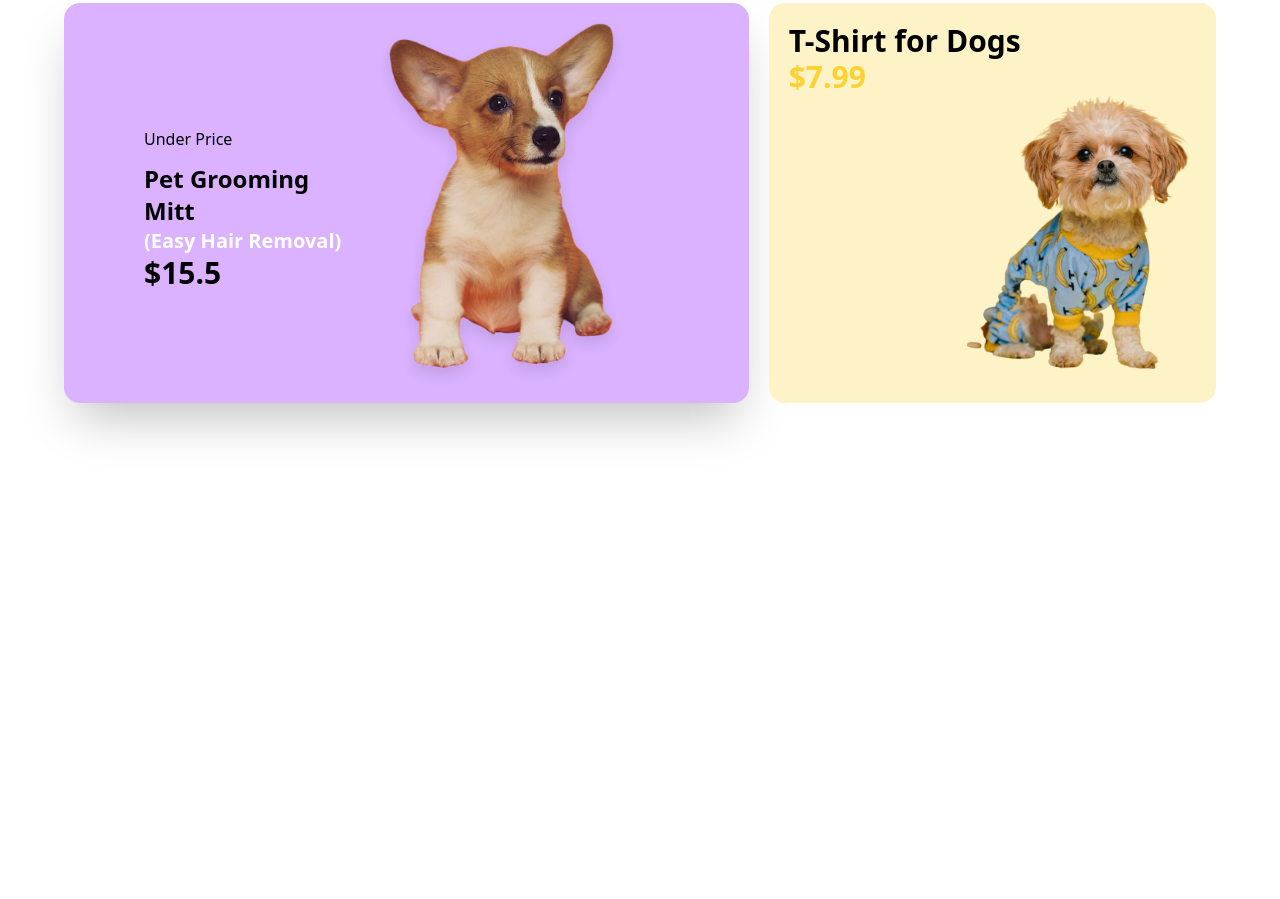
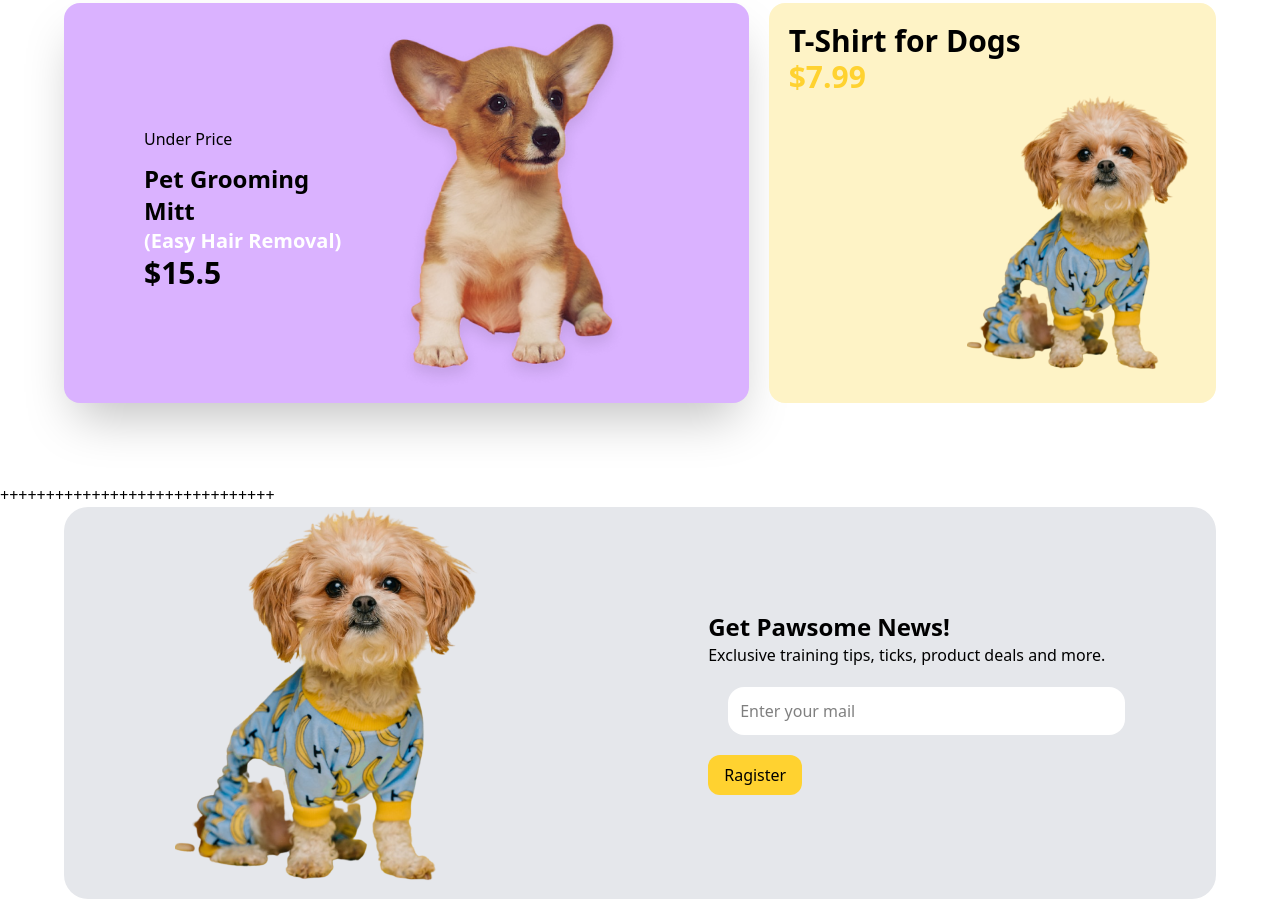
Before and after one commit to eyakubsharif/assignment-3, a website: page src/index.html in a window 1280 px wide. Shown: the part 1921-2820 px from the top of the page. Before the commit the page ends 2404 px from the top, so only its background shows below. Drawn offline with Linux system fonts and the light colour scheme.

Commit message:
get awesome section

```diff
--- a/src/index.html
+++ b/src/index.html
@@ -211,6 +211,19 @@
             </div>
          </div>
      </div>
+++++++++++++++++++++++++++++++
+    <div class="w-9/10 mx-auto  bg-gray-200 rounded-3xl  flex justify-around items-center">
+        <div>
+            <img src="images/cute-pet-mid.png" alt="">
+        </div>
+        <div>
+            <h2 class="font-bold text-2xl">Get Pawsome News!</h2>
+            <p class="">Exclusive training tips, ticks, product deals and more.</p>
+            <input type="text" placeholder="Enter your mail" class=" m-5 rounded-2xl bg-white py-3 w-full px-3">
+            <button class="py-2 px-4 bg-amber-300 rounded-xl">Ragister</button>
+        </div>
+    </div>
+
 </main>
 </body>
 </html>
```
Also changed, not shown: src/output.css.
